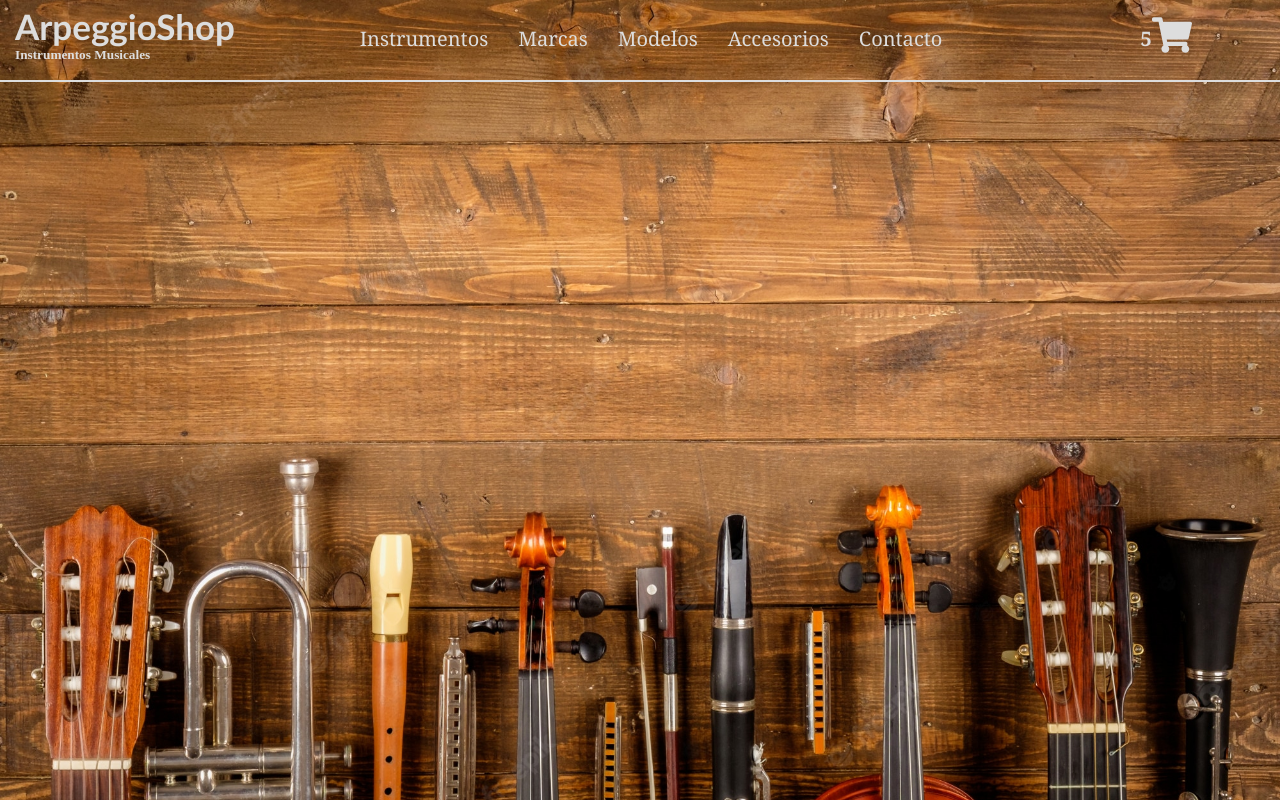
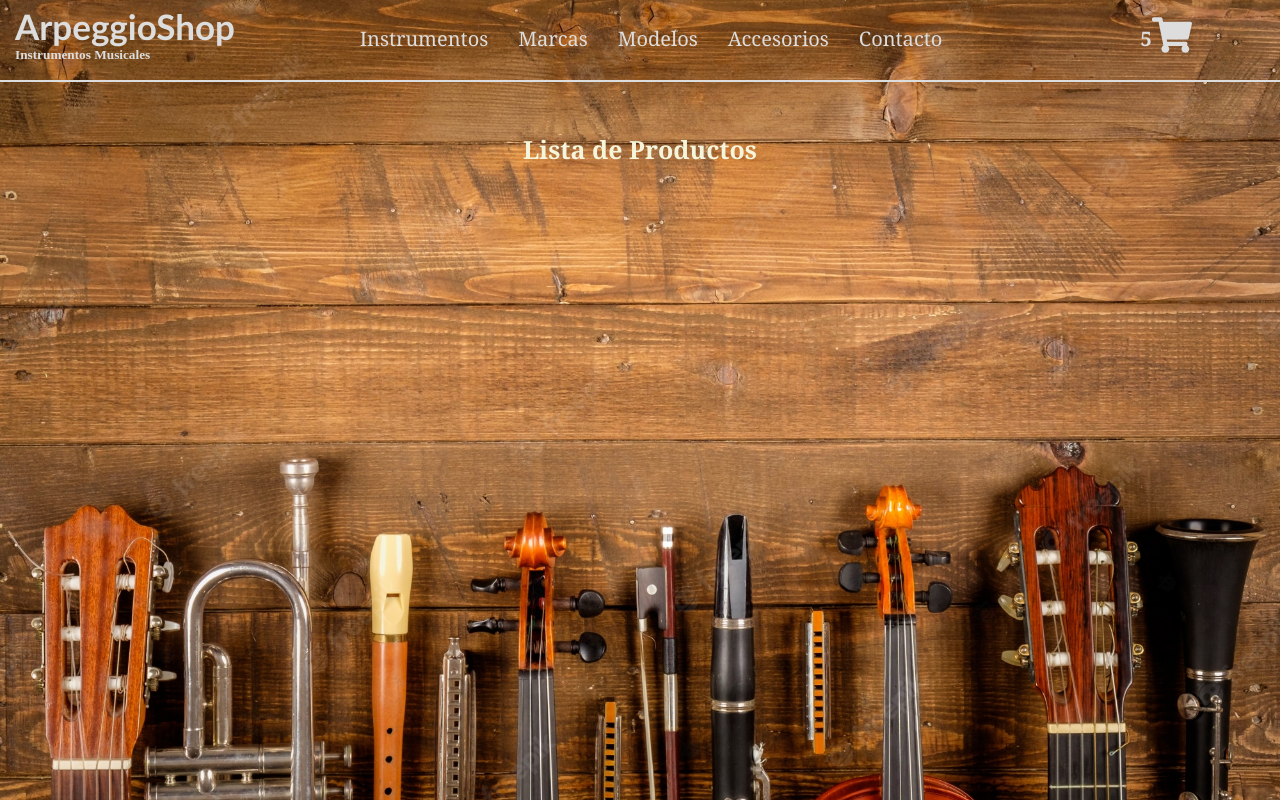
Before and after one commit to LucasSirimarco/PreEntrega1Sirimarco, a React (Create React App) app: page / in a window 1280 px wide. Built offline with nearby package versions, Linux system fonts and the light colour scheme.

Commit message:
Modificado

```diff
--- a/src/App.js
+++ b/src/App.js
@@ -1,10 +1,12 @@
 import './App.css';
-import Navbar from './components/NavBar/NavBar';
+import NavBar from './components/NavBar/NavBar';
+import ItemListContainer from './components/ItemListContainer/ItemListContainer';
 
 function App() {
   return <>
 
-    <Navbar/>
+    <NavBar />
+    <ItemListContainer productos="Lista de Productos"/>
 
     </>
 }
--- /dev/null
+++ b/src/components/ItemListContainer/ItemListContainer.js
@@ -0,0 +1,8 @@
+import React from "react";
+import './itemListContainer.css'
+
+function ItemListContainer({ productos }) {
+    return <h3 className="lista">{productos}</h3>
+}
+
+export default ItemListContainer
--- /dev/null
+++ b/src/components/ItemListContainer/itemListContainer.css
@@ -0,0 +1,9 @@
+.lista{
+    color: beige;
+    display: flex;
+    justify-content: center;
+    align-items: center;
+    margin: 50px;
+    font-weight: 600;
+    font-size: 25px;
+}
```
Also changed, not shown: src/components/Contador/Contador.js (added, +32 -0 lines), src/components/Contador/contador.css (added, +7 -0 lines).
